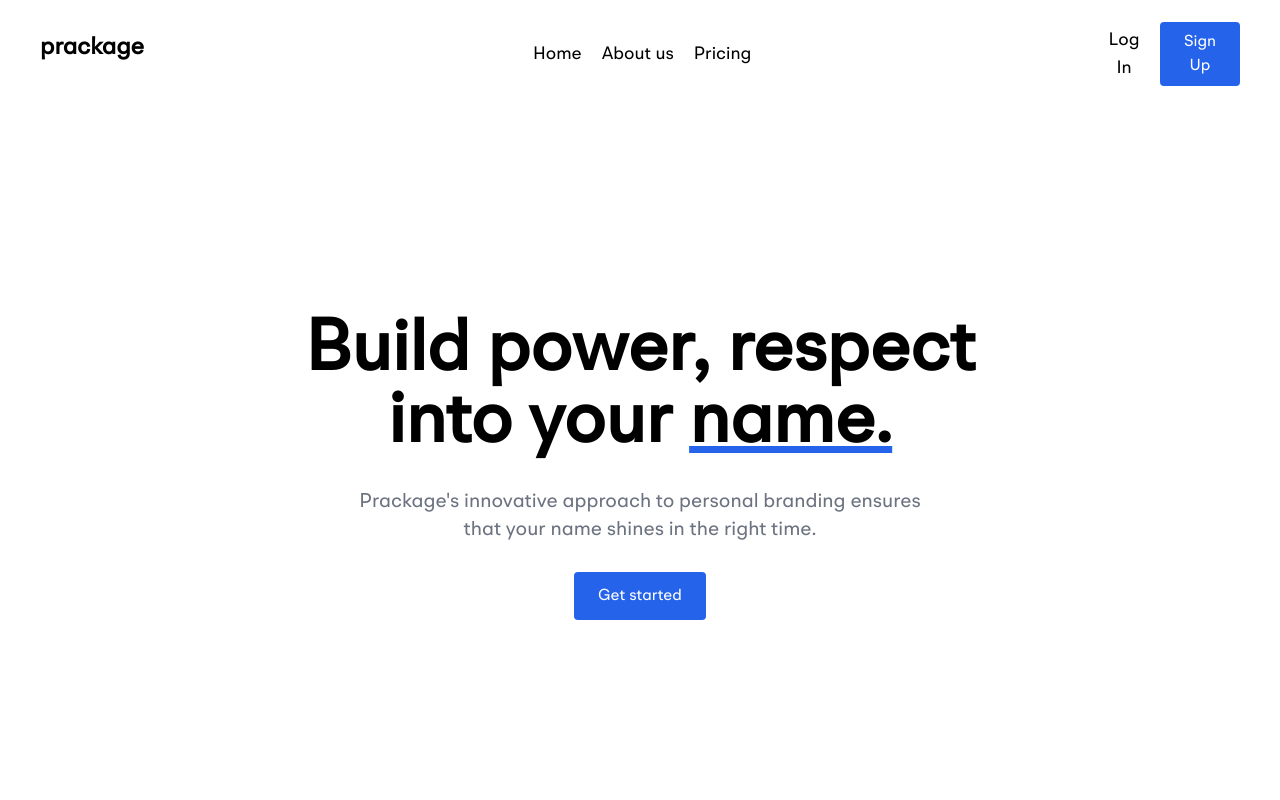
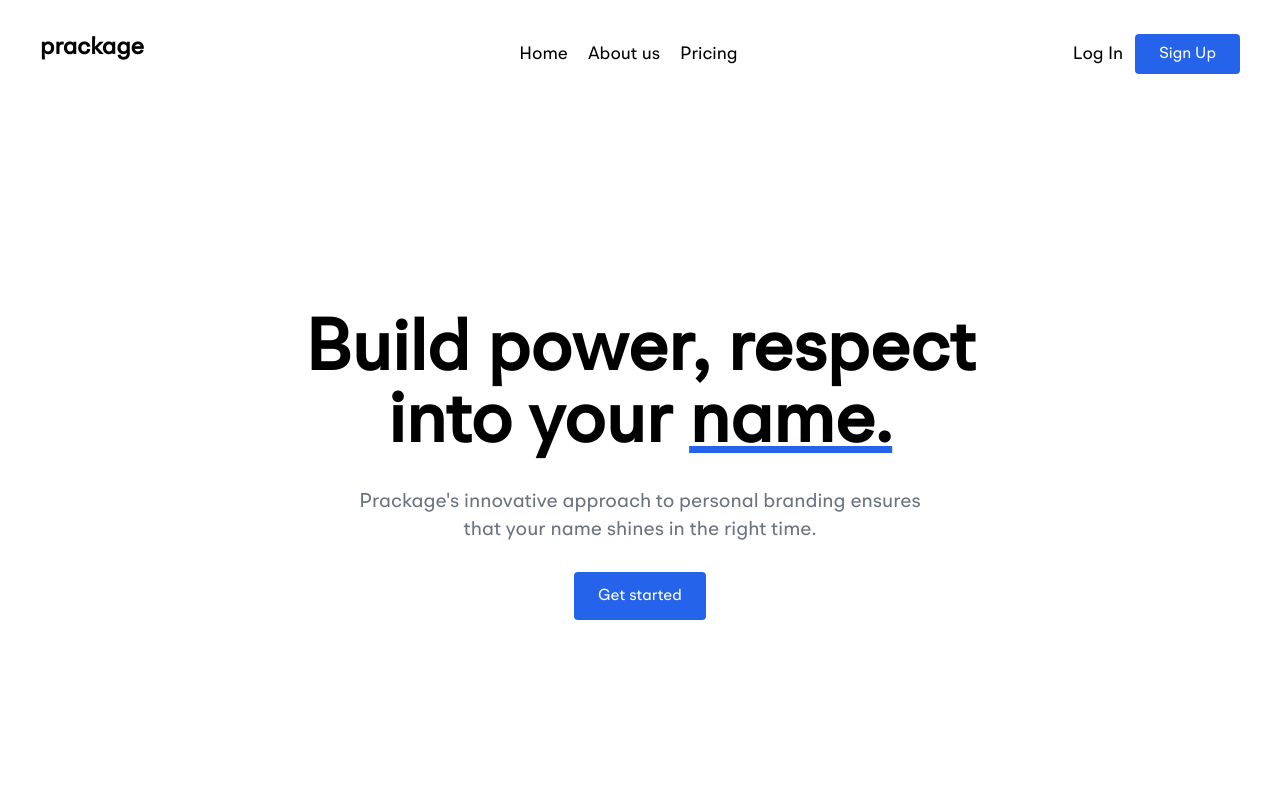
Before and after one commit to CyberGeni/prackage, a React (Vite) app: page / in a window 1280 px wide. Shown: the top 800 px of the page. Built offline with nearby package versions, Linux system fonts and the light colour scheme.

Commit message:
fix: login button breaking on tablet view

```diff
--- a/src/components/Navbar.jsx
+++ b/src/components/Navbar.jsx
@@ -15,7 +15,7 @@ function Navbar() {
   }
 
   return (
-    <header className="relative flex justify-between mx-auto list-none">
+    <header className="relative flex justify-between mx-auto list-none overflow-hidden w-full">
         <h1 className="px-10 py-8 font-bold text-2xl">prackage</h1>
         <div className=
           {isActive ? "left-[0vw] md:left-unset transition-all flex flex-col md:flex-row justify-between w-full h-screen md:h-fit text-2xl md:text-base space-y-4 md:space-y-0 fixed md:relative bg-white" : "transition-all left-[100vw] absolute md:relative md:flex md:justify-between w-full md:left-0 md:text-lg md:my-2"}>
@@ -34,8 +34,8 @@ function Navbar() {
           </nav>
 
           <div className="flex flex-col w-auto md:space-x-3 md:pr-10 md:flex-row md:items-center md:justify-center space-y-4 md:space-y-0">
-            <button className="md:w-full">Log In</button>
-            <button className="text-xl md:text-base rounded w-full bg-blue-600 mb-0 text-white px-6 py-4 md:py-2 ">Sign Up</button>
+            <button className="md:w-max">Log In</button>
+            <button className="text-xl md:text-base rounded w-max bg-blue-600 mb-0 text-white px-6 py-4 md:py-2 ">Sign Up</button>
           </div>
         </div>
         <img onClick={handleClick} className="px-10 py-8 md:hidden md:h-fit" src={Menu} alt="" />
```
